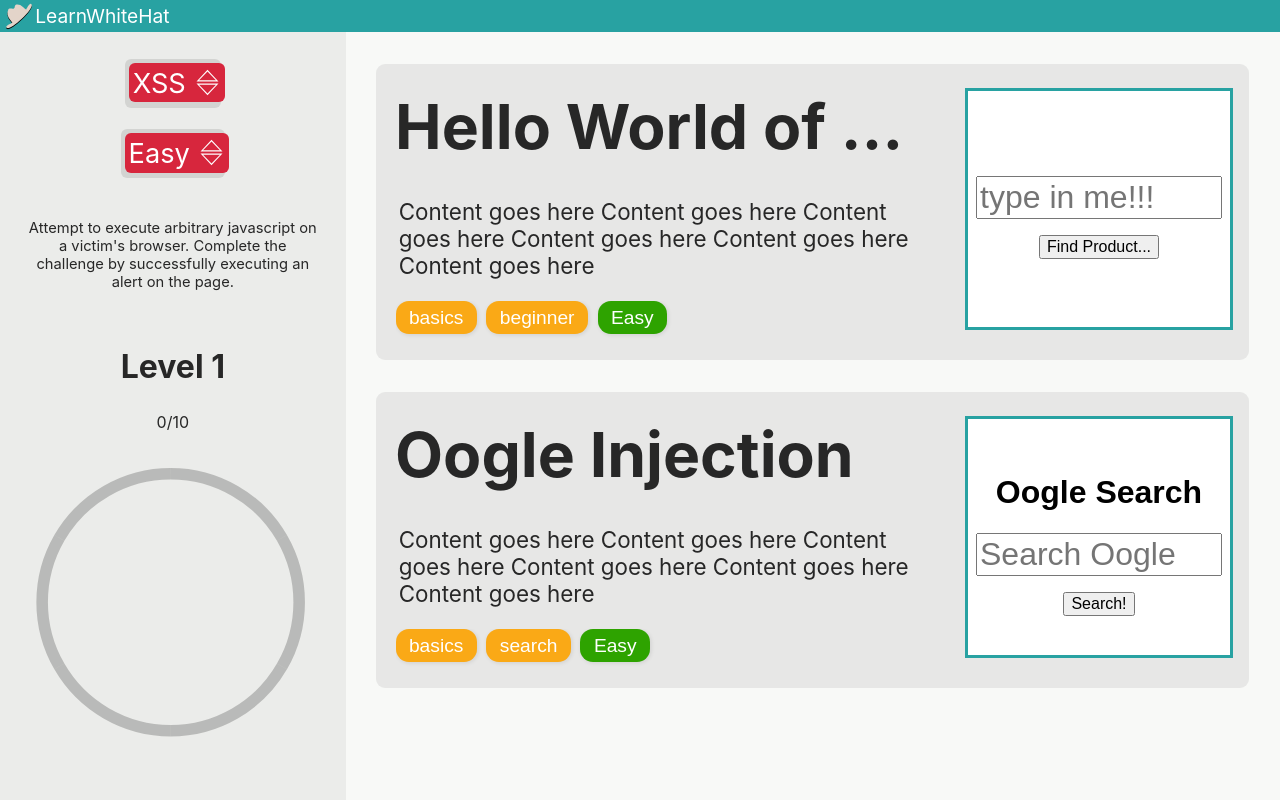
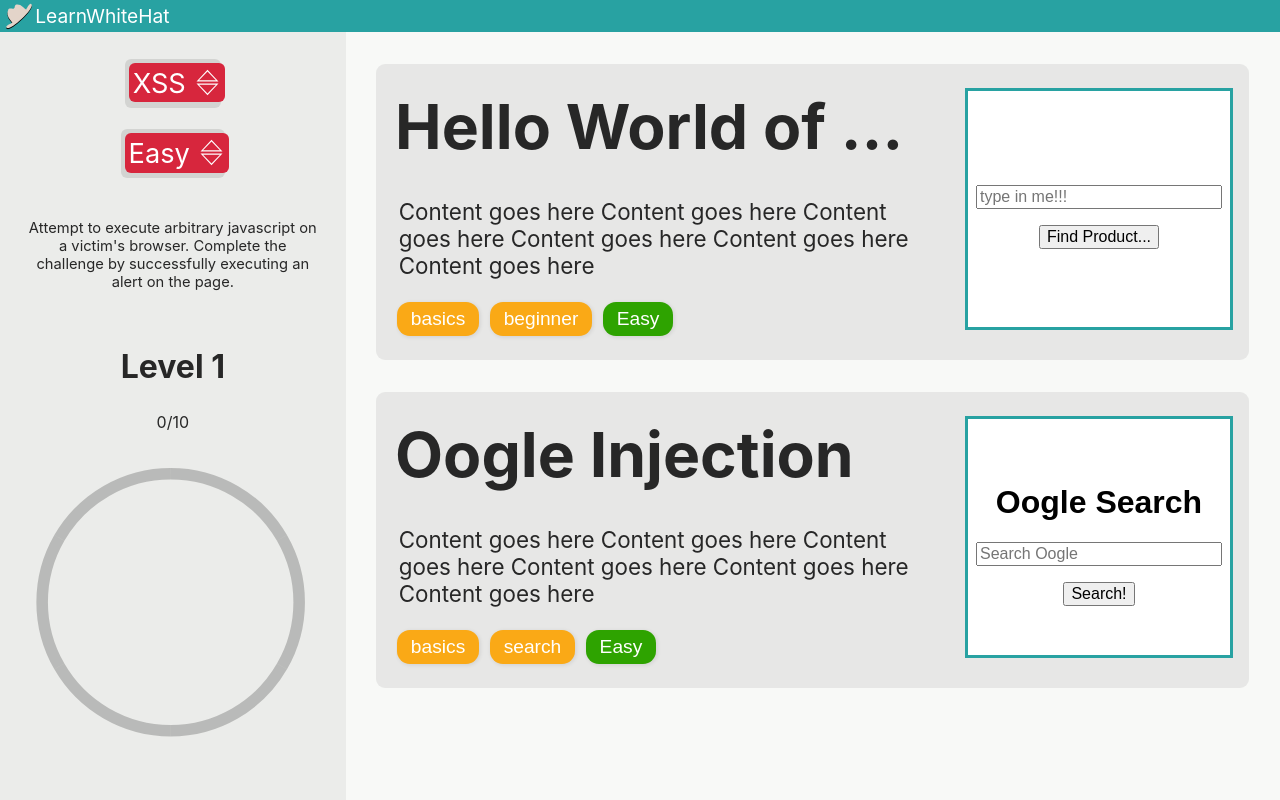
Before and after one commit to UltimatePro-Grammer/LearnWhiteHat, a React (Create React App) app: page / in a window 1280 px wide. Built offline with nearby package versions, Linux system fonts and the light colour scheme.

Commit message:
💄  Update Card Styles

```diff
--- a/public/challenges/xss/easy.json
+++ b/public/challenges/xss/easy.json
@@ -3,12 +3,12 @@
         "title":"Hello World of XSS",
         "desc":"Content goes here Content goes here Content goes here Content goes here Content goes here Content goes here",
         "tags":"basics,beginner",
-        "html":"<html><body style=\"height: 100vh;overflow: hidden;\"><div style=\"display: flex; justify-content: center; align-items: center; height: 100%; flex-direction: column;\"><input style=\"width: 100%; font-size:2em;\" type=\"search\" placeholder=\"type in me!!!\" /><button style=\"font-size:1em; margin-top: 1em;\">Find Product...</button></div></body></html>"
+        "html":"<html><body style=\"height: 100vh;overflow: hidden;\"><div style=\"display: flex; justify-content: center; align-items: center; height: 100%; flex-direction: column;\"><input style=\"width: 100%; font-size:1em;\" type=\"search\" placeholder=\"type in me!!!\" /><button style=\"font-size:1em; margin-top: 1em;\">Find Product...</button></div></body></html>"
     },
     {
         "title":"Oogle Injection",
         "desc":"Content goes here Content goes here Content goes here Content goes here Content goes here Content goes here",
         "tags":"basics,search",
-        "html":"<html><body style=\"height: 100vh;overflow: hidden;\"><div style=\"display: flex; justify-content: center; align-items: center; height: 100%; flex-direction: column; font-family: sans-serif;\"><h1 style=\"margin-top: 0;\">Oogle Search</h1><input style=\"width: 100%; font-size:2em;\" type=\"search\" placeholder=\"Search Oogle\" /><button style=\"font-size:1em; margin-top: 1em;\">Search!</button></div></body></html>"
+        "html":"<html><body style=\"height: 100vh;overflow: hidden;\"><div style=\"display: flex; justify-content: center; align-items: center; height: 100%; flex-direction: column; font-family: sans-serif;\"><h1 style=\"margin-top: 0;\">Oogle Search</h1><input style=\"width: 100%; font-size:1em;\" type=\"search\" placeholder=\"Search Oogle\" /><button style=\"font-size:1em; margin-top: 1em;\">Search!</button></div></body></html>"
     }
 ]
--- a/src/Main/Content/Card/Card.css
+++ b/src/Main/Content/Card/Card.css
@@ -36,7 +36,7 @@
 }
 .tag-container {
     width: 60%;
-    height: 2.5em;
+    height: 3em;
     overflow: hidden;
     position: absolute;
     bottom:1.2em;
--- a/src/Main/Content/Card/Tag/Tag.css
+++ b/src/Main/Content/Card/Tag/Tag.css
@@ -1,6 +1,7 @@
 .Tag {
     padding:0.3em 0.7em;
     margin-right:0.5em;
+    margin-bottom: 9999px; /* Fix chrome issue with tag overflow */
     background-color: var(--accent-3);
     color: white;
     border-radius: 13px;
@@ -13,8 +14,13 @@
     appearance: none;
     -webkit-appearance: none;
     text-decoration: none;
-    border: none
+    border: none;
+    outline: none;
+    transition: filter 0.1s;
+    margin-top: 0.5em;
+    margin-left: 0.1em;
 }
 .Tag:active {
     box-shadow: -1px -1px 4px rgba(0,0,0,0.1);
+    filter: contrast(2);
 }
--- a/src/Main/Content/Content.css
+++ b/src/Main/Content/Content.css
@@ -19,4 +19,7 @@
     .Content {
         height: unset;
     }
+    .Content .no-chall {
+        margin-top: 0;
+    }
 }
--- a/src/Main/Content/Content.tsx
+++ b/src/Main/Content/Content.tsx
@@ -8,13 +8,14 @@ interface ContentProps {
 type Genre = "xss" | "ctf";
 type Difficulty = "easy" | "intermediate" | "Advanced" | "Pro";
 
-class Content extends React.Component<ContentProps, {genre: Genre, difficulty: Difficulty, cards: {title: string, desc: string, tags: [], difficulty: string, html: string}[]}> {
+class Content extends React.Component<ContentProps, {genre: Genre, difficulty: Difficulty, cards: {title: string, desc: string, tags: [], difficulty: string, html: string}[], loaded: boolean}> {
     constructor(props: ContentProps) {
         super(props);
         this.state = {
             genre: "xss",
             difficulty: "easy",
-            cards:[]
+            cards:[],
+            loaded: false
         }
     }
     componentDidMount() {
@@ -24,12 +25,15 @@ class Content extends React.Component<ContentProps, {genre: Genre, difficulty: D
         return (
             <section className="Content">
                 {
-                    this.state.cards.length > 0 ?
-                    this.state.cards.map((obj)=>{
-                        return <Card title={obj.title} key={obj.title} tags={obj.tags} difficulty={obj.difficulty[0].toLocaleUpperCase()+obj.difficulty.slice(1)} html={obj.html} />
-                    })
+                    this.state.loaded ?
+                        this.state.cards.length > 0 ?
+                        this.state.cards.map((obj)=>{
+                            return <Card title={obj.title} key={obj.title} tags={obj.tags} difficulty={obj.difficulty[0].toLocaleUpperCase()+obj.difficulty.slice(1)} html={obj.html} />
+                        })
+                        :
+                        <h1 className="no-chall">No challenges under these restrictions. <br /> <a href="https://github.com/UltimatePro-Grammer/LearnWhiteHat" rel="noopener noreferrer" target="_blank">Contribute some?</a></h1>
                     :
-                    <h1 className="no-chall">No challenges under these restrictions. <br /> <a href="https://github.com/UltimatePro-Grammer/LearnWhiteHat" rel="noopener noreferrer" target="_blank">Contribute some?</a></h1>
+                    <h1 className="no-chall">Loading...</h1>
                 }
             </section>
         )
@@ -48,7 +52,7 @@ class Content extends React.Component<ContentProps, {genre: Genre, difficulty: D
             return response.json();
         })
         .then((json)=>{
-            this.setState({cards: json.map((j: {title: string, desc: string, tags: string})=>{return {difficulty: this.state.difficulty, ...j, tags: j.tags.split(",")}})});
+            this.setState({loaded: true, cards: json.map((j: {title: string, desc: string, tags: string})=>{return {difficulty: this.state.difficulty, ...j, tags: j.tags.split(",")}})});
         });
     }
 }
```
